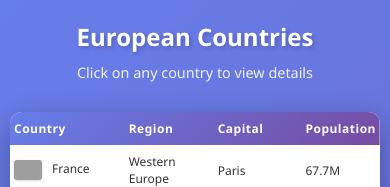
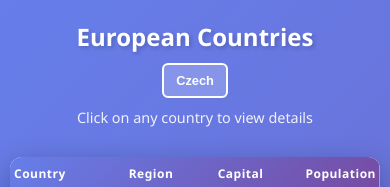
Before and after one commit to Bigblue007/european-countries-app, a plain HTML site: page index.html in a window 390 px wide. Shown: the top 187 px of the page. Drawn offline with Linux system fonts and the light colour scheme; grey boxes are pictures that could not be loaded.

Commit message:
Add bilingual support: English and Czech with language switcher

```diff
--- /dev/null
+++ b/i18n.js
@@ -0,0 +1,50 @@
+const i18n = {
+  en: {
+    title: "European Countries",
+    subtitle: "Click on any country to view details",
+    tableHeaders: {
+      country: "Country",
+      region: "Region",
+      capital: "Capital",
+      population: "Population"
+    },
+    modal: {
+      capital: "Capital",
+      region: "Region",
+      population: "Population",
+      area: "Area",
+      language: "Language",
+      currency: "Currency",
+      euMember: "EU Member"
+    },
+    eu: {
+      yes: "Yes",
+      no: "No"
+    },
+    languageSwitch: "Czech"
+  },
+  cs: {
+    title: "Evropské země",
+    subtitle: "Klikněte na libovolnou zemi pro zobrazení podrobností",
+    tableHeaders: {
+      country: "Země",
+      region: "Region",
+      capital: "Hlavní město",
+      population: "Populace"
+    },
+    modal: {
+      capital: "Hlavní město",
+      region: "Region",
+      population: "Populace",
+      area: "Plocha",
+      language: "Jazyk",
+      currency: "Měna",
+      euMember: "Členství v EU"
+    },
+    eu: {
+      yes: "Ano",
+      no: "Ne"
+    },
+    languageSwitch: "English"
+  }
+};
--- a/index.html
+++ b/index.html
@@ -11,18 +11,21 @@
 <body>
     <div class="container">
         <header>
-            <h1>European Countries</h1>
-            <p class="subtitle">Click on any country to view details</p>
+            <div class="header-top">
+                <h1 id="pageTitle">European Countries</h1>
+                <button id="langBtn" class="language-btn">Czech</button>
+            </div>
+            <p class="subtitle" id="pageSubtitle">Click on any country to view details</p>
         </header>
 
         <div class="table-wrapper">
             <table id="countriesTable" class="countries-table">
                 <thead>
                     <tr>
-                        <th>Country</th>
-                        <th>Region</th>
-                        <th>Capital</th>
-                        <th>Population</th>
+                        <th data-i18n="tableHeaders.country">Country</th>
+                        <th data-i18n="tableHeaders.region">Region</th>
+                        <th data-i18n="tableHeaders.capital">Capital</th>
+                        <th data-i18n="tableHeaders.population">Population</th>
                     </tr>
                 </thead>
                 <tbody id="tableBody">
@@ -44,31 +47,31 @@
                 <h2 id="modalCountryName"></h2>
                 <div class="info-grid">
                     <div class="info-item">
-                        <span class="info-label">Capital:</span>
+                        <span class="info-label" data-i18n="modal.capital">Capital:</span>
                         <span id="modalCapital" class="info-value"></span>
                     </div>
                     <div class="info-item">
-                        <span class="info-label">Region:</span>
+                        <span class="info-label" data-i18n="modal.region">Region:</span>
                         <span id="modalRegion" class="info-value"></span>
                     </div>
                     <div class="info-item">
-                        <span class="info-label">Population:</span>
+                        <span class="info-label" data-i18n="modal.population">Population:</span>
                         <span id="modalPopulation" class="info-value"></span>
                     </div>
                     <div class="info-item">
-                        <span class="info-label">Area:</span>
+                        <span class="info-label" data-i18n="modal.area">Area:</span>
                         <span id="modalArea" class="info-value"></span>
                     </div>
                     <div class="info-item">
-                        <span class="info-label">Language:</span>
+                        <span class="info-label" data-i18n="modal.language">Language:</span>
                         <span id="modalLanguage" class="info-value"></span>
                     </div>
                     <div class="info-item">
-                        <span class="info-label">Currency:</span>
+                        <span class="info-label" data-i18n="modal.currency">Currency:</span>
                         <span id="modalCurrency" class="info-value"></span>
                     </div>
                     <div class="info-item">
-                        <span class="info-label">EU Member:</span>
+                        <span class="info-label" data-i18n="modal.euMember">EU Member:</span>
                         <span id="modalEU" class="info-value eu-badge"></span>
                     </div>
                 </div>
@@ -76,6 +79,7 @@
         </div>
     </div>
 
+    <script src="i18n.js"></script>
     <script src="data.js"></script>
     <script src="script.js"></script>
 </body>
--- a/script.js
+++ b/script.js
@@ -1,8 +1,56 @@
+// Language Management
+let currentLanguage = localStorage.getItem('language') || 'en';
+
+function getTranslation(key) {
+    const keys = key.split('.');
+    let value = i18n[currentLanguage];
+    for (let k of keys) {
+        value = value[k];
+    }
+    return value;
+}
+
+function updatePageLanguage() {
+    // Update title and subtitle
+    document.getElementById('pageTitle').textContent = getTranslation('title');
+    document.getElementById('pageSubtitle').textContent = getTranslation('subtitle');
+
+    // Update language button
+    document.getElementById('langBtn').textContent = getTranslation('languageSwitch');
+
+    // Update table headers
+    document.querySelectorAll('[data-i18n]').forEach(el => {
+        const key = el.getAttribute('data-i18n');
+        const text = getTranslation(key);
+        el.textContent = text + (el.classList.contains('info-label') ? ':' : '');
+    });
+
+    // Update modal if open
+    updateModalLabels();
+}
+
+function switchLanguage() {
+    currentLanguage = currentLanguage === 'en' ? 'cs' : 'en';
+    localStorage.setItem('language', currentLanguage);
+    updatePageLanguage();
+}
+
+function updateModalLabels() {
+    // Update EU badge text if modal is showing
+    const modalEU = document.getElementById('modalEU');
+    if (modalEU && modalEU.textContent) {
+        const isEUMember = modalEU.classList.contains('yes');
+        const euText = isEUMember ? getTranslation('eu.yes') : getTranslation('eu.no');
+        modalEU.textContent = euText;
+    }
+}
+
 // DOM Elements
 const tableBody = document.getElementById('tableBody');
 const modal = document.getElementById('modal');
 const closeBtn = document.getElementById('closeBtn');
 const modalOverlay = document.getElementById('modalOverlay');
+const langBtn = document.getElementById('langBtn');
 
 // Modal fields
 const modalFlag = document.getElementById('modalFlag');
@@ -50,9 +98,10 @@ function openModal(country) {
     modalCurrency.textContent = country.currency;
 
     // EU membership badge
-    const euStatus = country.euMember ? 'Yes' : 'No';
-    const euClass = country.euMember ? 'yes' : 'no';
-    modalEU.textContent = euStatus;
+    const euStatus = country.euMember;
+    const euText = euStatus ? getTranslation('eu.yes') : getTranslation('eu.no');
+    const euClass = euStatus ? 'yes' : 'no';
+    modalEU.textContent = euText;
     modalEU.className = `info-value eu-badge ${euClass}`;
 
     modal.classList.add('show');
@@ -68,6 +117,7 @@ function closeModal() {
 // Event listeners
 closeBtn.addEventListener('click', closeModal);
 modalOverlay.addEventListener('click', closeModal);
+langBtn.addEventListener('click', switchLanguage);
 
 // Close modal on Escape key
 document.addEventListener('keydown', (event) => {
@@ -76,5 +126,8 @@ document.addEventListener('keydown', (event) => {
     }
 });
 
-// Initialize table on page load
-document.addEventListener('DOMContentLoaded', populateTable);
+// Initialize page on load
+document.addEventListener('DOMContentLoaded', () => {
+    populateTable();
+    updatePageLanguage();
+});
--- a/styles.css
+++ b/styles.css
@@ -23,10 +23,37 @@ header {
     padding: 20px;
 }
 
+.header-top {
+    display: flex;
+    align-items: center;
+    justify-content: space-between;
+    margin-bottom: 10px;
+}
+
 header h1 {
     font-size: 2.5rem;
-    margin-bottom: 10px;
+    margin: 0;
     text-shadow: 2px 2px 4px rgba(0, 0, 0, 0.2);
+    flex: 1;
+    text-align: center;
+}
+
+.language-btn {
+    background-color: rgba(255, 255, 255, 0.2);
+    color: white;
+    border: 2px solid white;
+    padding: 10px 16px;
+    border-radius: 6px;
+    cursor: pointer;
+    font-size: 0.9rem;
+    font-weight: 600;
+    transition: all 0.3s ease;
+    white-space: nowrap;
+}
+
+.language-btn:hover {
+    background-color: rgba(255, 255, 255, 0.3);
+    transform: scale(1.05);
 }
 
 header .subtitle {
@@ -253,6 +280,17 @@ header .subtitle {
         font-size: 1.8rem;
     }
 
+    .header-top {
+        flex-direction: column;
+        gap: 10px;
+    }
+
+    .language-btn {
+        align-self: center;
+        padding: 8px 12px;
+        font-size: 0.8rem;
+    }
+
     .countries-table {
         font-size: 0.85rem;
     }
```
